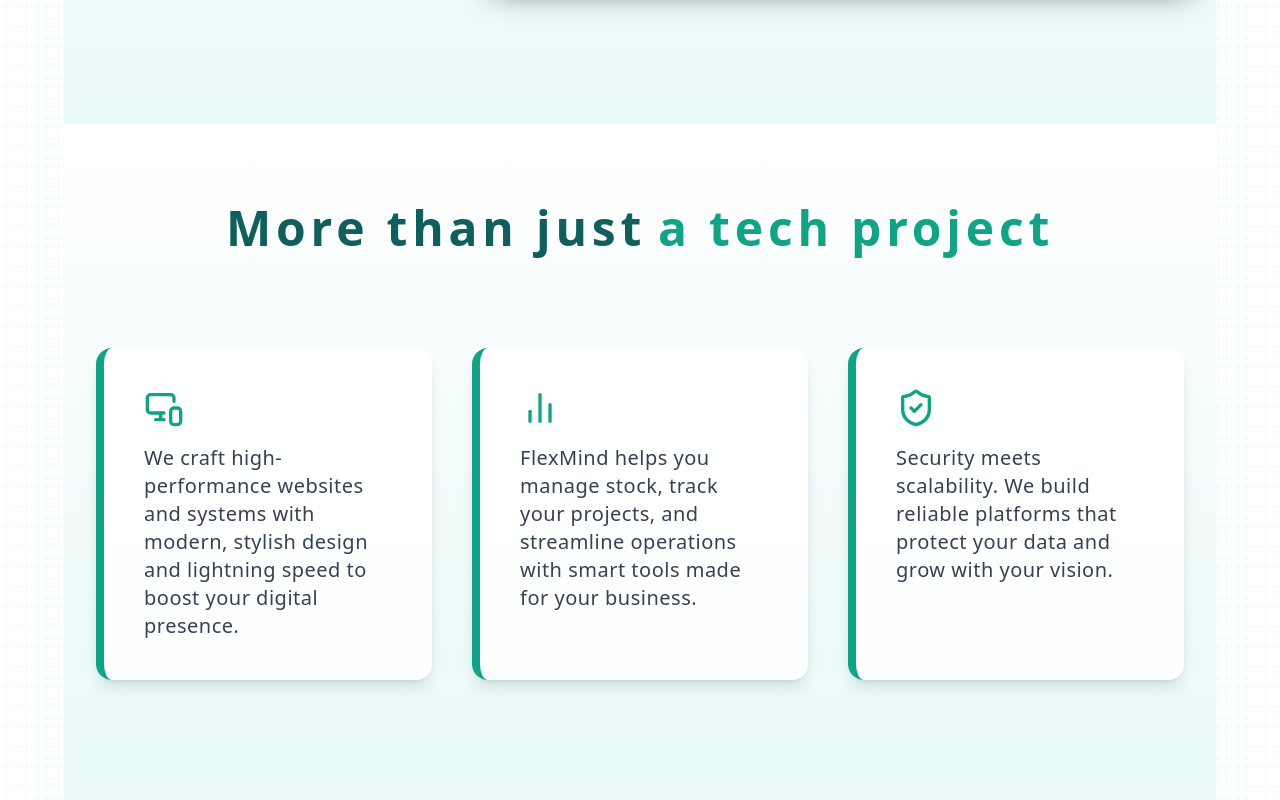
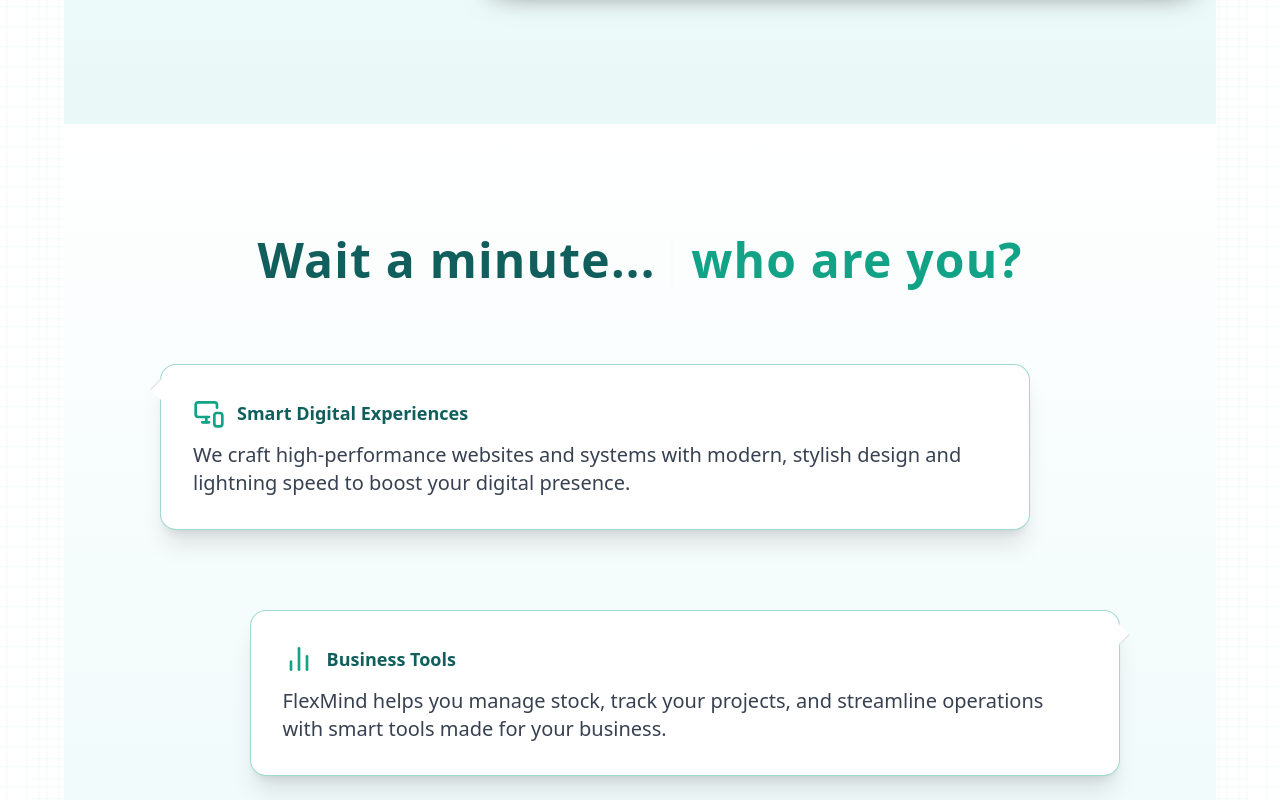
Before and after one commit to anwarzeghad/flexmind, a React (Vite) app: page / in a window 1280 px wide. Shown: the part 740-1540 px from the top of the page. Built offline with nearby package versions, Linux system fonts and the light colour scheme.

Commit message:
changement about

```diff
--- a/src/pages/About.jsx
+++ b/src/pages/About.jsx
@@ -1,50 +1,100 @@
-import React from "react";
-import { ShieldCheck, MonitorSmartphone, BarChart2 } from "lucide-react"; // Icons
+import React, { useEffect, useState, useRef } from "react";
+import { motion, useInView } from "framer-motion";
+import { Typewriter } from "react-simple-typewriter";
+import { ShieldCheck, MonitorSmartphone, BarChart2 } from "lucide-react";
 
-const About = () => {
 const cards = [
   {
-      icon: <MonitorSmartphone size={40} className="text-[#12a387]" />,
+    icon: <MonitorSmartphone size={32} className="text-[#12a387]" />,
+    title: "Smart Digital Experiences",
     text: "We craft high-performance websites and systems with modern, stylish design and lightning speed to boost your digital presence.",
   },
   {
-      icon: <BarChart2 size={40} className="text-[#12a387]" />,
+    icon: <BarChart2 size={32} className="text-[#12a387]" />,
+    title: "Business Tools",
     text: "FlexMind helps you manage stock, track your projects, and streamline operations with smart tools made for your business.",
   },
   {
-      icon: <ShieldCheck size={40} className="text-[#12a387]" />,
+    icon: <ShieldCheck size={32} className="text-[#12a387]" />,
+    title: "Secure & Scalable",
     text: "Security meets scalability. We build reliable platforms that protect your data and grow with your vision.",
   },
 ];
 
+const About = () => {
+  const [typingKey, setTypingKey] = useState(0);
+  const [showWho, setShowWho] = useState(false);
+  const ref = useRef(null);
+  const isInView = useInView(ref, { amount: 0.6 });
+
+  useEffect(() => {
+    if (isInView) {
+      setTypingKey((prev) => prev + 1);
+      setShowWho(false);
+      setTimeout(() => setShowWho(true), 2000);
+    }
+  }, [isInView]);
+
   return (
     <section
       id="about"
-      className="py-20 px-8 bg-gradient-to-b from-white to-[#e9f9f8] select-text"
+      ref={ref}
+      className="relative bg-gradient-to-b from-white to-[#e9f9f8] py-28 px-6 sm:px-10 select-text"
     >
-      <div className="max-w-6xl mx-auto text-center">
-        <h1
-          className="text-3xl md:text-5xl font-extrabold text-[#115f5c] mb-24 tracking-wide leading-tight relative inline-block slide-fade-glow"
-          style={{ letterSpacing: "0.1em" }}>
-          More than just
-          <span className="text-[#12a387] ml-3 glow-text">a tech project</span>
-        </h1>
+      {/* Titre animé */}
+      <h2 className="text-center text-4xl md:text-5xl font-extrabold mb-20 tracking-wide text-[#115f5c]">
+        <span className="inline-block">
+          <span className="text-[#115f5c]">
+            <Typewriter
+              key={typingKey}
+              words={["Wait a minute..."]}
+              loop={1}
+              cursor
+              cursorStyle="|"
+              typeSpeed={70}
+              deleteSpeed={50}
+              delaySpeed={1500}
+            />
+          </span>
+          {showWho && (
+            <motion.span
+              initial={{ opacity: 0, y: 10 }}
+              animate={{ opacity: 1, y: 0 }}
+              transition={{ duration: 0.6 }}
+              className="text-[#12a387] glow-text ml-2 inline-block"
+            >
+              who are you?
+            </motion.span>
+          )}
+        </span>
+      </h2>
 
-        {/* Cartes responsives */}
-        <div className="grid grid-cols-1 md:grid-cols-3 gap-10">
+      {/* Cartes animées */}
+      <div className="max-w-5xl mx-auto flex flex-col gap-20 relative z-10">
         {cards.map((card, i) => (
-            <div
+          <motion.div
             key={i}
-            className="w-full max-w-md mx-auto md:max-w-full md:mx-0 bg-white/90 shadow-lg rounded-2xl p-10 border-l-8 border-[#12a387] transition-transform transform hover:-translate-y-4 hover:scale-[1.05] animate-zoom-fade flex flex-col items-start text-left"
-            style={{ animationDelay: `${(i + 1) * 180}ms` }}>
-
-              <div className="mb-4">{card.icon}</div>
-              <p className="text-lg md:text-xl text-gray-700 leading-relaxed tracking-wide font-sans">
+            initial={{ opacity: 0, y: i % 2 === 0 ? 80 : -80 }}
+            whileInView={{ opacity: 1, y: 0 }}
+            transition={{ delay: i * 0.3, duration: 0.8 }}
+            viewport={{ once: false, amount: 0.4 }}
+            className={`relative max-w-[85%] p-6 sm:p-8 rounded-2xl shadow-xl bg-white text-left text-[#115f5c] ${
+              i % 2 === 0 ? "self-start ml-2 sm:ml-8" : "self-end mr-2 sm:mr-8"
+            } before:content-[''] before:absolute before:top-4 before:w-4 before:h-4 before:bg-white before:rotate-45 ${
+              i % 2 === 0
+                ? "before:left-[-0.5rem] before:border-l-2"
+                : "before:right-[-0.5rem] before:border-r-2"
+            } before:rounded-sm border border-[#12a387]/40`}
+          >
+            <div className="flex items-center gap-3 mb-3">
+              {card.icon}
+              <h3 className="font-bold text-lg">{card.title}</h3>
+            </div>
+            <p className="text-gray-700 text-lg sm:text-xl leading-relaxed">
               {card.text}
             </p>
-            </div>
+          </motion.div>
         ))}
-        </div>
       </div>
     </section>
   );
--- a/src/pages/Home.jsx
+++ b/src/pages/Home.jsx
@@ -10,7 +10,7 @@
     >
       {/* Texte à gauche */}
       <section className="max-w-lg text-center md:text-left">
-        <h1 className="text-3xl mt-20 md:text-5xl font-extrabold leading-tight mb-20 tracking-wide text-[#115f5c]">
+        <h1 className="text-4xl mt-20 md:text-5xl font-extrabold leading-tight mb-20 tracking-wide text-[#115f5c]">
           <span style={{ whiteSpace: 'nowrap' }}>Your vision.</span>
           <br />
           <span
@@ -29,8 +29,7 @@
           </span>
         </h1>
         <p className="text-gray-700 text-lg md:text-xl leading-relaxed max-w-md mx-auto md:mx-0">
-          We help startups and small businesses transform their ideas into
-          powerful software solutions that drive growth and efficiency.
+          We are here to help you transform your idea or project into a complete software solution, tailored to boost your growth, improve your efficiency, and give you a competitive edge in the digital world.
         </p>
       </section>
 
--- a/src/pages/Services.jsx
+++ b/src/pages/Services.jsx
@@ -31,7 +31,7 @@
       <div className="max-w-6xl mx-auto text-center">
         {/* Title */}
         <h1
-          className="text-3xl md:text-5xl font-extrabold text-[#115f5c] mb-24 tracking-wide leading-tight relative inline-block slide-fade-glow"
+          className="text-4xl md:text-5xl font-extrabold text-[#115f5c] mb-24 tracking-wide leading-tight relative inline-block slide-fade-glow"
           style={{ letterSpacing: "0.05em" }}
         >
           Our <span className="text-[#12a387] ml-2 glow-text">Services</span>
```
Lines whose indentation alone changed are shown as unchanged.
